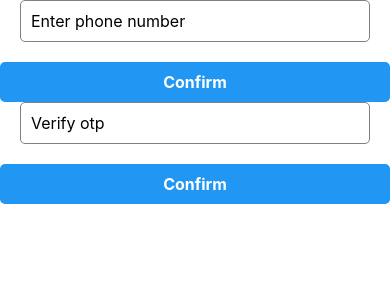
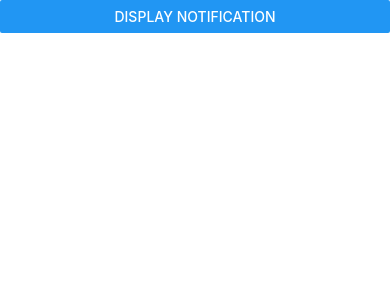
Before and after one commit to mosalman97/nativewithfbse, a React Native app: screen / in a window 390 px wide. Shown: the top 300 px of the page. Built offline with nearby package versions, Linux system fonts and the light colour scheme.

Commit message:
push notification local with notifee third party library

```diff
--- a/App.js
+++ b/App.js
@@ -5,13 +5,15 @@ import {View, Text, SafeAreaView} from 'react-native';
 import Login from './src/components/screens/Login';
 import Signup from './src/components/screens/Signup';
 import PhoneNumber from './src/components/screens/PhoneNumber';
+import PushNotification from './src/components/screens/PushNotification';
 
 function App() {
   return (
     <SafeAreaView>
       {/* <Signup /> */}
       {/* <Login /> */}
-      <PhoneNumber />
+      {/* <PhoneNumber /> */}
+      <PushNotification />
     </SafeAreaView>
   );
 }
--- a/package.json
+++ b/package.json
@@ -11,6 +11,7 @@
   },
   "dependencies": {
     "@ant-design/react-native": "^5.0.4",
+    "@notifee/react-native": "^7.7.1",
     "@react-native-firebase/app": "^10.8.1",
     "@react-native-firebase/auth": "^10.8.1",
     "dotenv": "^16.0.3",
--- a/src/components/screens/PhoneNumber.js
+++ b/src/components/screens/PhoneNumber.js
@@ -16,7 +16,8 @@ export default function PhoneNumber() {
   // should send phonenumber with countrycode
   async function signInWithPhoneNumber(phoneNumber) {
     const confirmation = await auth().signInWithPhoneNumber(phoneNumber);
-    console.log(confirmation, '++');
+    const {_verificationId} = confirmation;
+    console.log(_verificationId, '++');
   }
 
   // confirm otp function
--- /dev/null
+++ b/src/components/screens/PushNotification.js
@@ -0,0 +1,50 @@
+import {StyleSheet, Text, View, Button} from 'react-native';
+import React from 'react';
+
+import notifee from '@notifee/react-native';
+
+async function onDisplayNotification() {
+  // Request permissions (required for iOS)
+  await notifee.requestPermission();
+
+  // Create a channel (required for Android)
+  const channelId = await notifee.createChannel({
+    id: 'default',
+    name: 'Default Channel',
+  });
+
+  // Display a notification
+  await notifee.displayNotification({
+    title: 'Mosalman',
+    body: '',
+    ios: {
+      // iOS resource (.wav, aiff, .caf)
+      sound: 'local.wav',
+    },
+    android: {
+      channelId,
+      smallIcon: 'name-of-a-small-icon', // optional, defaults to 'ic_launcher'.
+      // pressAction is needed if you want the notification to open the app when pressed
+      pressAction: {
+        id: 'default',
+      },
+    },
+  });
+}
+
+const PushNotification = () => {
+  return (
+    <View styles={{flex: 1}}>
+      <Button
+        title="Display Notification"
+        onPress={() => {
+          onDisplayNotification();
+        }}
+      />
+    </View>
+  );
+};
+
+export default PushNotification;
+
+const styles = StyleSheet.create({});
```
Also changed, not shown: 2 other files (tests, documents, lock files or other folders).
